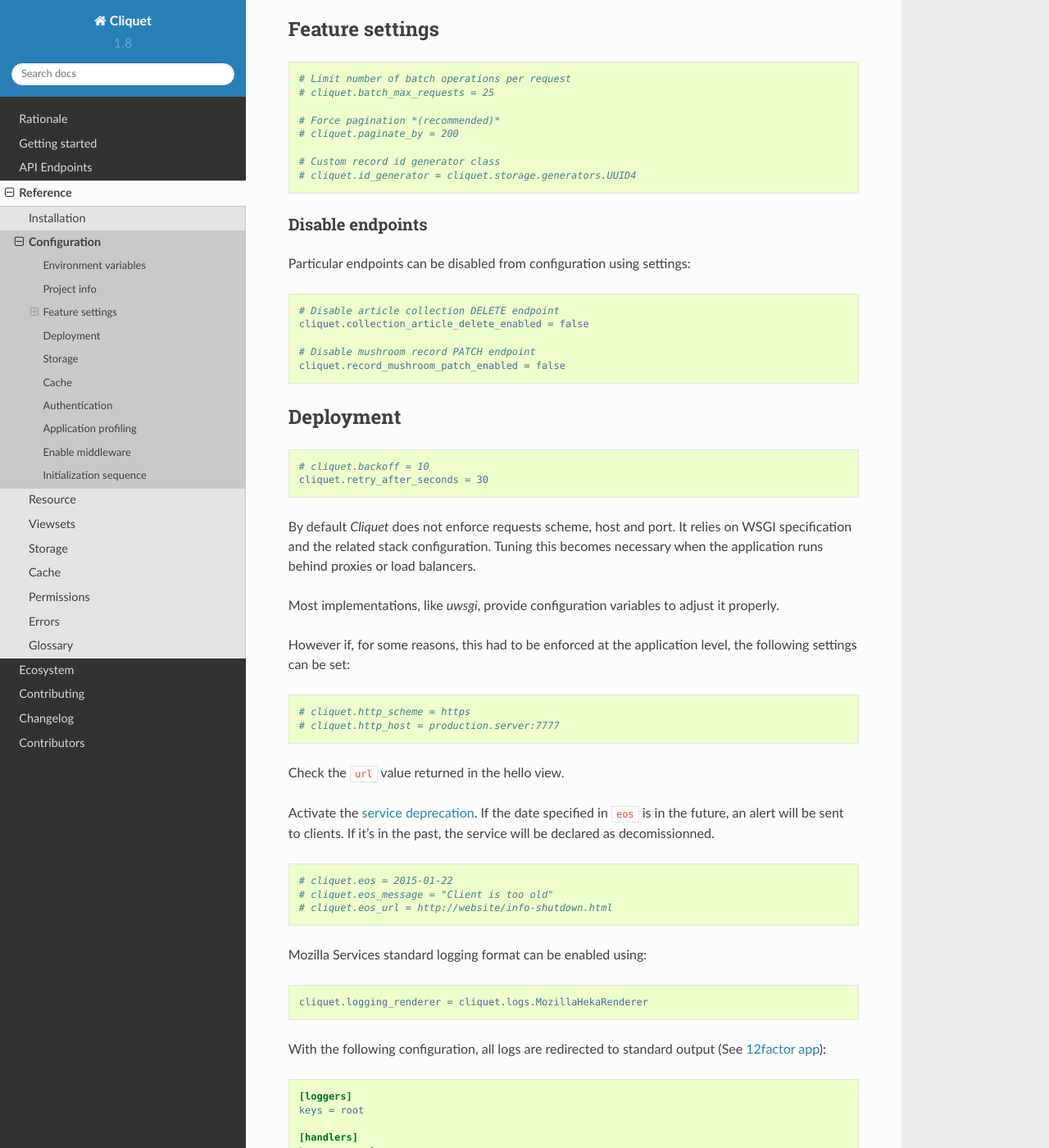
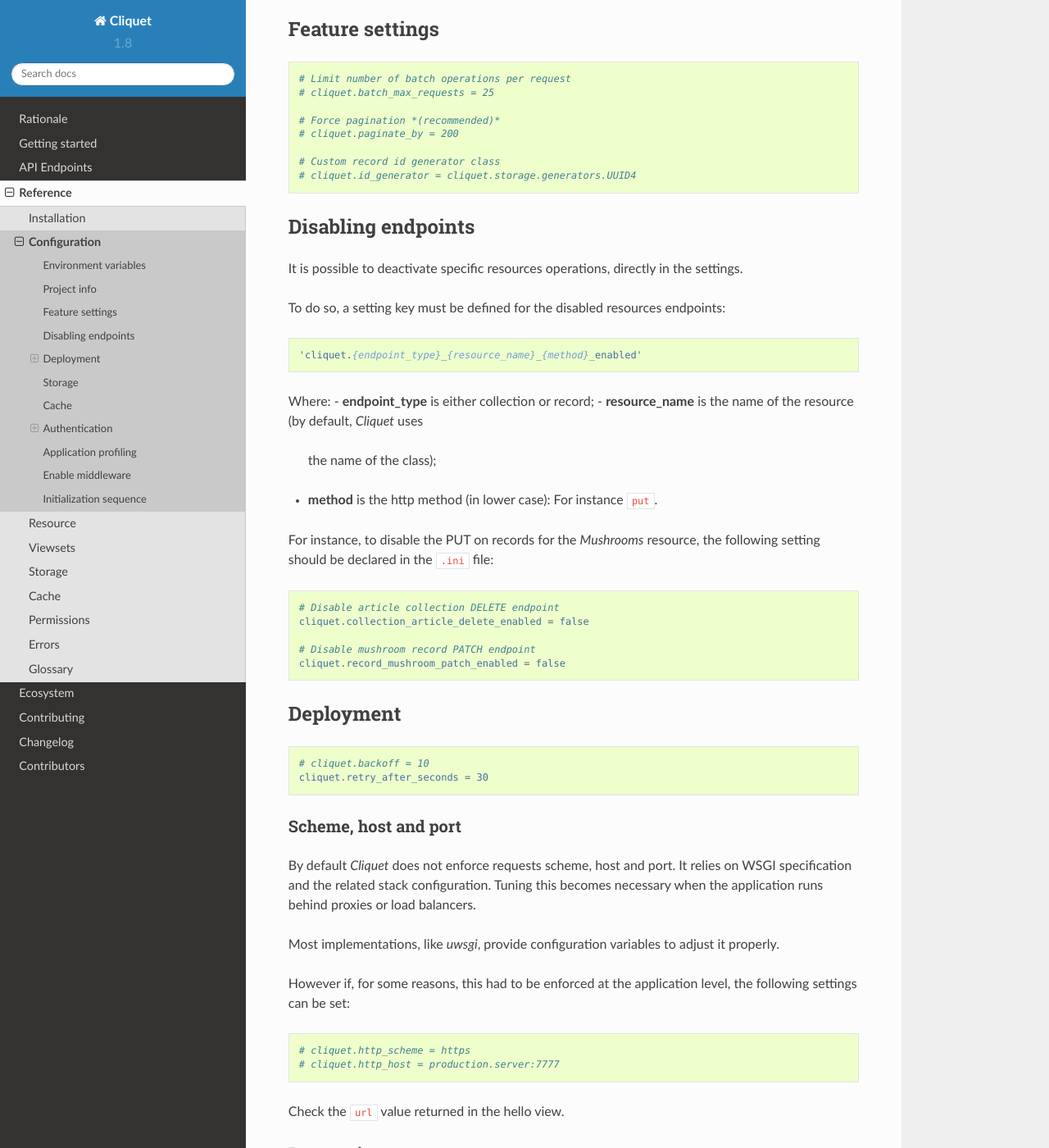
Before and after one commit to Kinto/kinto, a Sphinx documentation site: the page built from docs/reference/configuration.rst, in a window 1280 px wide and 1400 px high, scrolled down 548 px. Shown: the whole window at 82% size. Built offline with Sphinx 7.4.7 and the Read the Docs theme 2.0.0, drawn with Linux system fonts in a browser that asks for light colours; some of the changed text lies outside the part shown.

Commit message:
Move endpoint configuration documentation

```diff
--- a/docs/reference/configuration.rst
+++ b/docs/reference/configuration.rst
@@ -45,10 +45,24 @@
     # cliquet.id_generator = cliquet.storage.generators.UUID4
 
 
-Disable endpoints
------------------
+Disabling endpoints
+===================
 
-Particular endpoints can be disabled from configuration using settings:
+It is possible to deactivate specific resources operations, directly in the
+settings.
+
+To do so, a setting key must be defined for the disabled resources endpoints::
+
+    'cliquet.{endpoint_type}_{resource_name}_{method}_enabled'
+
+Where:
+- **endpoint_type** is either collection or record;
+- **resource_name** is the name of the resource (by default, *Cliquet* uses
+  the name of the class);
+- **method** is the http method (in lower case): For instance ``put``.
+
+For instance, to disable the PUT on records for the *Mushrooms* resource, the
+following setting should be declared in the ``.ini`` file:
 
 .. code-block:: ini
 
```
Also changed, not shown: docs/reference/viewsets.rst (+0 -21 lines).
